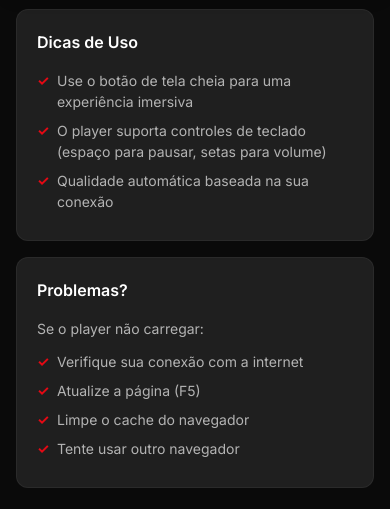
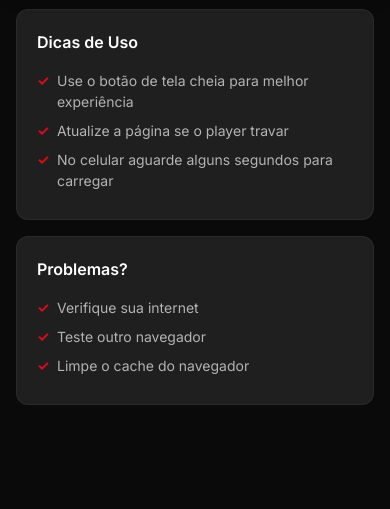
Before and after one commit to tiagotsa/iptv-streaming, a React (Vite) app in the folder frontend/: page /player/1/1 in a window 390 px wide. Shown: the part 546-1055 px from the top of the page. After the commit the page ends 1015 px from the top, so only its background shows below. Built offline with nearby package versions, Linux system fonts and the light colour scheme.

Commit message:
Fix mobile player

```diff
--- a/frontend/src/pages/Player.jsx
+++ b/frontend/src/pages/Player.jsx
@@ -1,7 +1,14 @@
 import React, { useState } from 'react';
-import { isMobile } from 'react-device-detect';
 import { useParams, useSearchParams, useNavigate } from 'react-router-dom';
-import { FaArrowLeft, FaTv, FaFilm, FaVideo, FaExpand, FaCompress } from 'react-icons/fa';
+import {
+  FaArrowLeft,
+  FaTv,
+  FaFilm,
+  FaVideo,
+  FaExpand,
+  FaCompress
+} from 'react-icons/fa';
+
 import '../styles/Player.css';
 
 const Player = () => {
@@ -14,6 +21,7 @@ const Player = () => {
   const episode = searchParams.get('episode') || 1;
 
   const baseUrl = 'https://betterflix.click/api/player';
+
   let embedUrl = '';
   let title = '';
   let contentType = type;
@@ -24,11 +32,13 @@ const Player = () => {
       title = 'Filme';
       contentType = 'movie';
       break;
+
     case 'tv':
       embedUrl = `${baseUrl}?id=${id}&type=tv&season=${season}&episode=${episode}`;
       title = 'Série';
       contentType = 'tv';
       break;
+
     case 'channel':
     default:
       embedUrl = `${baseUrl}?id=${id}&type=channel`;
@@ -49,10 +59,15 @@ const Player = () => {
 
   const getIcon = () => {
     switch (contentType) {
-      case 'movie': return <FaFilm />;
-      case 'tv': return <FaVideo />;
+      case 'movie':
+        return <FaFilm />;
+
+      case 'tv':
+        return <FaVideo />;
+
       case 'channel':
-      default: return <FaTv />;
+      default:
+        return <FaTv />;
     }
   };
 
@@ -62,7 +77,10 @@ const Player = () => {
         <div className="error-container">
           <h2>URL inválida</h2>
           <p>O player precisa de um tipo e ID válidos.</p>
-          <button onClick={() => navigate(-1)}>Voltar</button>
+
+          <button onClick={() => navigate(-1)}>
+            Voltar
+          </button>
         </div>
       </div>
     );
@@ -70,57 +88,54 @@ const Player = () => {
 
   return (
     <div className="player-page">
-      {/* Navegação */}
+
+      {/* NAV */}
       <div className="player-nav">
-        <button className="back-btn" onClick={() => navigate(-1)}>
-          <FaArrowLeft /> Voltar
+
+        <button
+          className="back-btn"
+          onClick={() => navigate(-1)}
+        >
+          <FaArrowLeft />
+          Voltar
         </button>
+
         <div className="content-info">
           {getIcon()}
           <span>{title}</span>
         </div>
+
       </div>
 
-      {/* Player */}
+      {/* PLAYER */}
       <div className="player-container">
+
         <div className="video-wrapper">
 
-  {isMobile ? (
-    <div className="mobile-player">
-      <button
-        className="mobile-play-btn"
-        onClick={() => window.open(embedUrl, '_blank')}
-      >
-        ▶ Abrir Player
-      </button>
+          <iframe
+            src={embedUrl}
+            title={`Player - ${title}`}
+            className="video-iframe"
+            frameBorder="0"
+            allowFullScreen
+            allow="autoplay; fullscreen; encrypted-media; picture-in-picture"
+            referrerPolicy="strict-origin-when-cross-origin"
+          />
 
-    </div>
+        </div>
 
-  ) : (
+        {/* CONTROLES */}
+        <div className="player-controls">
 
-    <iframe
-      src={embedUrl}
-      title={`Player - ${title}`}
-      allowFullScreen
-      allow="autoplay; fullscreen; encrypted-media; picture-in-picture"
-      frameBorder="0"
-      className="video-iframe"
-      referrerPolicy="no-referrer"
-      sandbox="allow-scripts allow-same-origin allow-forms allow-presentation"
-    />
-
-  )}
-
-</div>
-
-        {/* Controles do player */}
-        <div className="player-controls">
           <div className="controls-left">
             <span className="now-playing">
-              <FaTv /> Reproduzindo: {title}
+              <FaTv />
+              Reproduzindo: {title}
             </span>
           </div>
+
           <div className="controls-right">
+
             <button
               className="control-btn fullscreen-btn"
               onClick={toggleFullscreen}
@@ -128,32 +143,38 @@ const Player = () => {
             >
               {isFullscreen ? <FaCompress /> : <FaExpand />}
             </button>
+
           </div>
+
         </div>
+
       </div>
 
-      {/* Informações adicionais */}
+      {/* INFO */}
       <div className="player-info">
+
         <div className="info-card">
           <h3>Dicas de Uso</h3>
+
           <ul>
-            <li>Use o botão de tela cheia para uma experiência imersiva</li>
-            <li>O player suporta controles de teclado (espaço para pausar, setas para volume)</li>
-            <li>Qualidade automática baseada na sua conexão</li>
+            <li>Use o botão de tela cheia para melhor experiência</li>
+            <li>Atualize a página se o player travar</li>
+            <li>No celular aguarde alguns segundos para carregar</li>
           </ul>
         </div>
 
         <div className="info-card">
           <h3>Problemas?</h3>
-          <p>Se o player não carregar:</p>
+
           <ul>
-            <li>Verifique sua conexão com a internet</li>
-            <li>Atualize a página (F5)</li>
+            <li>Verifique sua internet</li>
+            <li>Teste outro navegador</li>
             <li>Limpe o cache do navegador</li>
-            <li>Tente usar outro navegador</li>
           </ul>
         </div>
+
       </div>
+
     </div>
   );
 };
```
